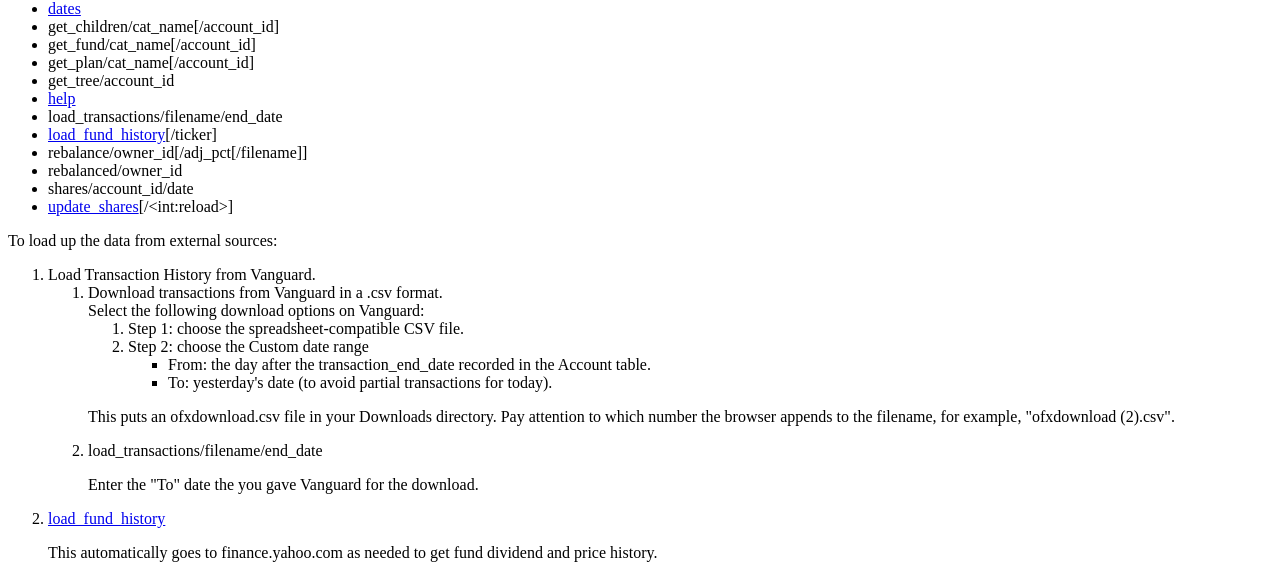
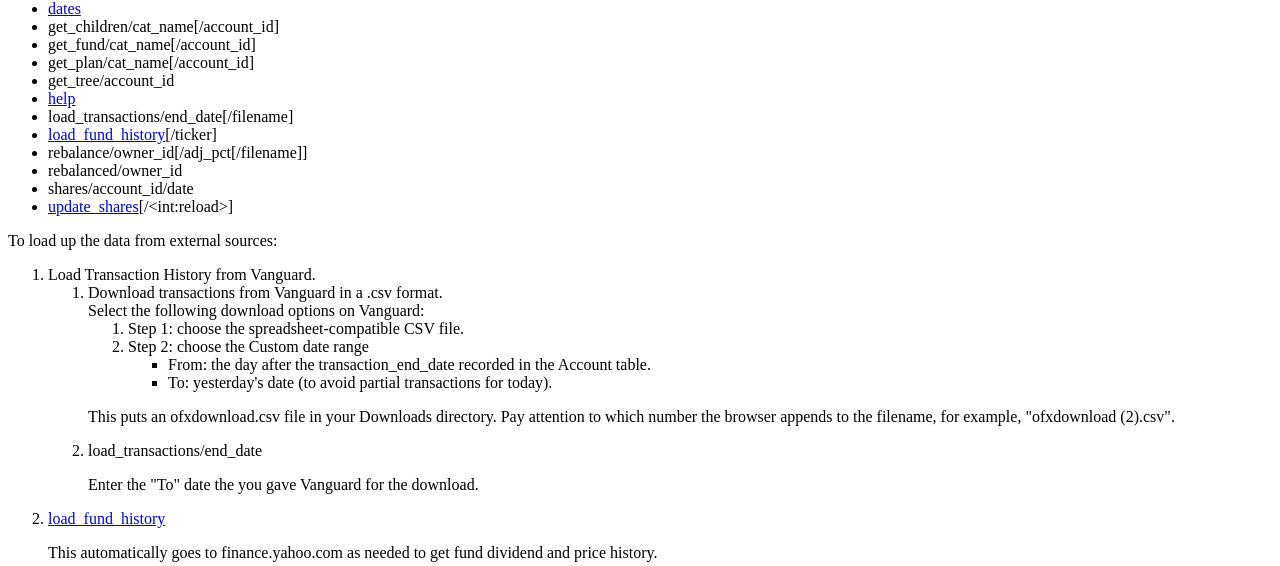
Before and after one commit to dangyogi/investment_tracker, a Django app: page /investment-tracker/help in a window 1280 px wide. Shown: the part 130-696 px from the top of the page. Run offline with Django 3.2, Linux system fonts and the light colour scheme.

Commit message:
Minor enhancements.
Switched order of load_transactions fields in url.

```diff
--- a/mysite/investment_tracker/jinja2/account.html
+++ b/mysite/investment_tracker/jinja2/account.html
@@ -5,7 +5,7 @@
 {% block body %}
 <h1 class="centered">{{acct}} Account on {{date|full_date}}
 {% if acct.rebalance_date is not none %}
-rebalanced {{acct.rebalance_date|short_date}}
+rebalanced {{acct.rebalance_date|full_date}}
 {% endif %}
 </h1>
 
@@ -41,14 +41,14 @@ rebalanced {{acct.rebalance_date|short_date}}
   {% if cat.ticker %}
     <td class="right">{{(cat.plan_balance * cat.peak_pct_of_balance)|dollars(0)}}</td>
     <td class="right">{{cat.peak_pct_of_balance|percent(0)}}</td>
-    <td class="right">{{cat.peak_date|short_date}}</td>
+    <td class="right">{{cat.peak_date|full_date}}</td>
     {% if cat.trough_pct_of_balance %}
       <td class="right">{{(cat.plan_balance * cat.trough_pct_of_balance)|dollars(0)}}</td>
     {% else %}
       <td></td>
     {% endif %}
     <td class="right">{{cat.trough_pct_of_balance|percent(0, '')}}</td>
-    <td class="right">{{cat.trough_date|short_date}}</td>
+    <td class="right">{{cat.trough_date|full_date}}</td>
   {% else %}
     <td></td>
     <td></td>
--- a/mysite/investment_tracker/jinja2/help.html
+++ b/mysite/investment_tracker/jinja2/help.html
@@ -14,7 +14,7 @@
 <li>get_plan/cat_name[/account_id]</li>
 <li>get_tree/account_id</li>
 <li><a href="{{ url('help') }}">help</a></li>
-<li>load_transactions/filename/end_date</li>
+<li>load_transactions/end_date[/filename]</li>
 <li><a href={{ url('load_all_fund_history') }}">load_fund_history</a>[/ticker]</li>
 <li>rebalance/owner_id[/adj_pct[/filename]]</li>
 <li>rebalanced/owner_id</li>
@@ -41,7 +41,7 @@ To load up the data from external sources:
     attention to which number the browser appends to the filename, for
     example, "ofxdownload (2).csv".</p>
   </li>
-  <li>load_transactions/filename/end_date</li>
+  <li>load_transactions/end_date</li>
   <p>Enter the "To" date the you gave Vanguard for the download.</p>
   </ol>
 <li><a href="{{ url('load_all_fund_history') }}">load_fund_history</a></li>
--- a/mysite/investment_tracker/urls.py
+++ b/mysite/investment_tracker/urls.py
@@ -40,7 +40,8 @@ urlpatterns = [
          name='load_all_fund_history'),
     path('load_fund_history/<ticker>', views.load_fund_history,
          name='load_fund_history'),
-    path('load_transactions/<filename>/<date:end_date>',
+    path('load_transactions/<date:end_date>', views.load_transactions),
+    path('load_transactions/<date:end_date>/<filename>',
          views.load_transactions, name='load_transactions'),
     path('dates', views.dates, name='dates'),
     path('account/<int:account_id>/<date:date>', views.account, name='account'),
--- a/mysite/investment_tracker/views.py
+++ b/mysite/investment_tracker/views.py
@@ -124,7 +124,7 @@ def load_fund_history(request, ticker='ALL'):
     return response
 
 
-def load_transactions(request, filename, end_date):
+def load_transactions(request, end_date, filename='ofxdownload.csv'):
     r'''Loads/updates the AccountTransactionHistory table.
 
     The transactions are taken from the ofxdownload.csv file downloaded
@@ -379,9 +379,9 @@ def rebalance(request, owner_id, adj_pct=1.0, filename='ofxdownload.csv'):
     trees = [get_populated_tree_by_ofxdownload(acct, current_accts[acct.id][1])
              for acct in accts]
 
-    if adj_pct < 1.0:
-        return HttpResponse(f"adj_pct must be >= 1.0, got {adj_pct}",
-                            content_type='text/plain', status=400)
+    #if adj_pct < 1.0:
+    #    return HttpResponse(f"adj_pct must be >= 1.0, got {adj_pct}",
+    #                        content_type='text/plain', status=400)
 
     if request.method == 'GET':
         balances = {tree[0].account.id: tree[0].balance
--- a/mysite/mysite/jinja2.py
+++ b/mysite/mysite/jinja2.py
@@ -63,7 +63,7 @@ def short_date(value):
 def full_date(value):
     if value is None:
         return ''
-    return value.strftime("%b %d, %Y")
+    return value.strftime("%m/%d/%y")
 
 
 def url(viewname, *args, **kwargs):
```
